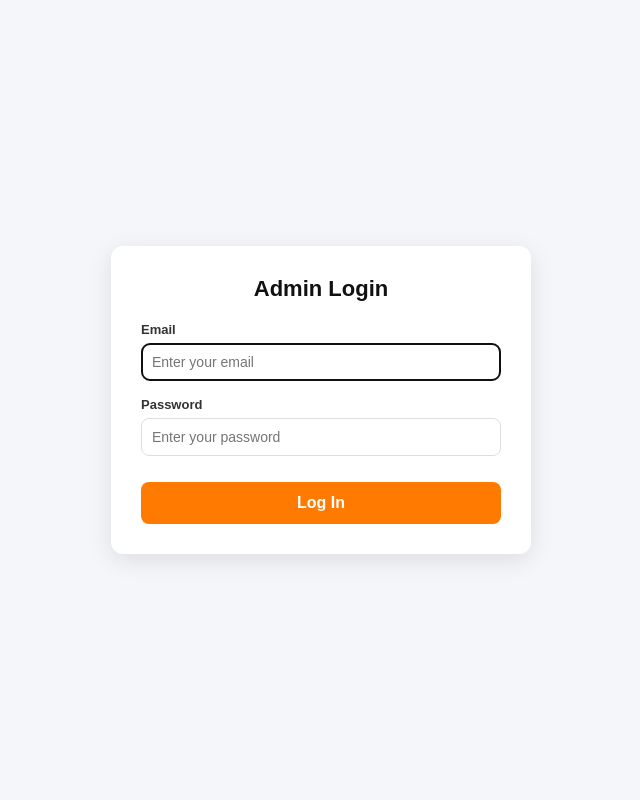
After one commit to deerao75/gstcaselaws, a Flask app: page /login in a window 1280 px wide. The commit adds this page. Shown: the whole page, without its empty margins (319-959 px from the left). Run offline with Flask 3, Linux system fonts and the light colour scheme; parts of the project's set-up code (start-up, migrations or seed data) failed here and were passed over.

Commit message:
many chanes

```diff
--- a/app.py
+++ b/app.py
@@ -104,7 +104,21 @@ CANDIDATE_WIDE    = int(os.getenv("HYBRID_CANDIDATES_WIDE", "800"))
 # Vector-only recall sweep controls
 VECTOR_SWEEP_LIMIT = int(os.getenv("VECTOR_SWEEP_LIMIT", "1200"))  # how many rows to scan for pure vector recall
 VECTOR_TOPK        = int(os.getenv("VECTOR_TOPK", "250"))          # top-k vector-only hits to merge
-VEC_ONLY_MIN       = float(os.getenv("VEC_ONLY_MIN", "0.40"))      # min cosine to keep vector-only hits (Lowered as discussed)
+VEC_ONLY_MIN       = float(os.getenv("VEC_ONLY_MIN", "0.55"))      # min cosine to keep vector-only hits (Lowered as discussed)
+
+
+# Predefined admin users: email -> hashed_password
+# Password: "admin123"
+ADMIN_USERS = {
+    "admin@acergst.com": "a665a45920422f9d417e4867efdc4fb8a04a1f3fff1fa07e998e86f7f7a27ae3",  # sha256("admin123")
+    "support@acergst.com": "a665a45920422f9d417e4867efdc4fb8a04a1f3fff1fa07e998e86f7f7a27ae3",
+}
+
+def hash_password(password):
+    return hashlib.sha256(password.encode()).hexdigest()
+
+# Optional: Add more admins programmatically
+# ADMIN_USERS["new@admin.com"] = hash_password("yourpassword")
 
 def _openai_chat(messages, max_tokens=800, temperature=0.35):
     if not OPENAI_API_KEY:
@@ -180,6 +194,47 @@ def _openai_embed(text: str, model: str = None):
         except Exception as e_old:
             print("Embedding error:", e_old or e_new)
             return None
+@app.before_request
+def require_login_for_admin_prefix():
+    """
+    Gate all /admin* routes behind login and enforce a simple idle timeout.
+    - If not logged in, redirect to /login?next=...
+    - If idle for >30 minutes, force re-login.
+    """
+    # Local import so this def is self-contained for copy-paste
+    import time as _t
+
+    path = (request.path or "")
+    if not path.startswith("/admin"):
+        return  # only guard the /admin prefix
+
+    # If there is no authenticated admin in session, bounce to login
+    if 'admin_email' not in session:
+        return redirect(url_for('login', next=request.url))
+
+    # Idle-timeout check (30 minutes). Adjust seconds (1800) if you want.
+    now = int(_t.time())
+    last_seen = session.get('last_seen_at')
+    if last_seen and (now - last_seen) > 1800:
+        # Too long idle — clear session and ask to re-login
+        session.pop('admin_email', None)
+        session.pop('last_seen_at', None)
+        return redirect(url_for('login', next=request.url))
+
+    # Refresh the activity timestamp on any /admin request
+    session['last_seen_at'] = now
+
+
+from functools import wraps
+from flask import Flask, session, redirect, url_for, request, render_template
+
+def login_required(f):
+    @wraps(f)
+    def decorated_function(*args, **kwargs):
+        if 'admin_email' not in session:
+            return redirect(url_for('login'))
+        return f(*args, **kwargs)
+    return decorated_function
 
 # ======================= RUNTIME CACHES =======================
 _AI_CACHE = {}
@@ -1277,6 +1332,51 @@ from sqlalchemy import func, or_  # Make sure func and or_ are imported
 
 # ... other imports ...
 
+
+
+@app.route('/login', methods=['GET', 'POST'])
+def login():
+    """
+    Login using ADMIN_USERS (email -> sha256(password) hash).
+    Expects form fields: name="email", name="password".
+    On success, sets session['admin_email'] and session['last_seen_at'].
+    Honors ?next=... redirect if present.
+    """
+    error = None
+    if request.method == 'POST':
+        email = (request.form.get('email') or request.form.get('username') or '').strip().lower()
+        password = request.form.get('password') or ''
+
+        # Compute SHA-256 using your helper if present, else fallback
+        try:
+            computed_hash = hash_password(password)  # your existing helper
+        except NameError:
+            import hashlib
+            computed_hash = hashlib.sha256(password.encode()).hexdigest()
+
+        stored_hash = ADMIN_USERS.get(email)
+
+        if stored_hash and stored_hash == computed_hash:
+            # success: establish session and redirect
+            import time as _t
+            session['admin_email'] = email
+            session['last_seen_at'] = int(_t.time())
+            nxt = request.args.get('next')
+            return redirect(nxt or url_for('admin_caselaws'))
+        else:
+            error = "Invalid email or password."
+
+    return render_template('login.html', error=error)
+
+@app.route('/logout')
+def logout():
+    """
+    Clear admin session and return to the login page.
+    """
+    session.pop('admin_email', None)
+    session.pop('last_seen_at', None)
+    return redirect(url_for('login'))
+
 @app.get("/admin")
 def admin_root():
     return redirect(url_for("admin_caselaws"))
@@ -1944,5 +2044,24 @@ def _subjects_grouped():
     _meta_cache_set(ck, out, ttl_sec=300)
     return out
 
+import logging
+
+@app.route('/_diag/test_login', methods=['POST'])
+def _diag_test_login():
+    # TEMPORARY: For debugging only. Remove after fixing.
+    email = (request.form.get('email') or request.form.get('username') or '').strip().lower()
+    password = request.form.get('password') or ''
+    computed = hash_password(password)
+    stored = ADMIN_USERS.get(email)
+    logging.warning("LOGIN DIAG email=%r stored=%r computed=%r match=%r",
+                    email, stored, computed, stored == computed)
+    return {
+        "email": email,
+        "stored_hash_present": bool(stored),
+        "hash_of_entered_password": computed,
+        "matches_stored_hash": bool(stored and stored == computed)
+    }, 200
+
+
 if __name__ == "__main__":
     app.run(debug=True)
--- a/templates/admin_caselaws.html
+++ b/templates/admin_caselaws.html
@@ -104,6 +104,7 @@ table th{ font-weight:500; background:#fafafa; }
     <a class="nav-link {% if mode=='delete' %}active{% endif %}" href="{{ url_for('admin_caselaws') }}?mode=delete">🗑️ Delete</a>
     <a class="nav-link" id="bulkDownloadLink" href="{{ url_for('admin_export_csv') }}">⬇️ Bulk Download</a>
     <a class="nav-link" id="bulkUploadLink" href="javascript:void(0)" onclick="document.getElementById('panel-bulkupload').classList.add('show'); document.querySelectorAll('.panel').forEach(p => p !== document.getElementById('panel-bulkupload') && p.classList.remove('show'));">⬆️ Bulk Upload</a>
+    <a class="nav-link" href="{{ url_for('logout') }}">🚪 Logout</a>
   </aside>
   <!-- RIGHT CONTENT -->
   <div class="main">
--- /dev/null
+++ b/templates/login.html
@@ -0,0 +1,92 @@
+<!-- templates/login.html -->
+<!DOCTYPE html>
+<html lang="en">
+<head>
+  <meta charset="UTF-8" />
+  <title>Admin Login</title>
+  <style>
+    body {
+      font-family: "Aptos", sans-serif;
+      background: #f4f6f9;
+      margin: 0;
+      padding: 0;
+      display: flex;
+      justify-content: center;
+      align-items: center;
+      height: 100vh;
+    }
+    .login-box {
+      width: 360px;
+      background: #fff;
+      border-radius: 12px;
+      box-shadow: 0 6px 24px rgba(0,0,0,0.1);
+      padding: 30px;
+      text-align: center;
+    }
+    h2 {
+      margin: 0 0 20px 0;
+      color: #111;
+      font-size: 22px;
+    }
+    .form-group {
+      margin-bottom: 16px;
+      text-align: left;
+    }
+    label {
+      display: block;
+      margin-bottom: 6px;
+      font-weight: 600;
+      color: #333;
+      font-size: 13px;
+    }
+    input[type="email"],
+    input[type="password"] {
+      width: 100%;
+      padding: 10px;
+      border: 1px solid #ddd;
+      border-radius: 8px;
+      font-size: 14px;
+      box-sizing: border-box;
+    }
+    button {
+      width: 100%;
+      padding: 12px;
+      background: #ff7a00;
+      color: white;
+      border: none;
+      border-radius: 8px;
+      font-size: 16px;
+      font-weight: 700;
+      cursor: pointer;
+      margin-top: 10px;
+    }
+    button:hover {
+      background: #e56e00;
+    }
+    .error {
+      color: #d93025;
+      font-size: 13px;
+      margin-top: 10px;
+    }
+  </style>
+</head>
+<body>
+  <div class="login-box">
+    <h2>Admin Login</h2>
+    <form method="POST" action="{{ url_for('login') }}">
+      <div class="form-group">
+        <label for="email">Email</label>
+        <input type="email" id="email" name="email" placeholder="Enter your email" required autofocus />
+      </div>
+      <div class="form-group">
+        <label for="password">Password</label>
+        <input type="password" id="password" name="password" placeholder="Enter your password" required />
+      </div>
+      <button type="submit">Log In</button>
+      {% if error %}
+        <p class="error">{{ error }}</p>
+      {% endif %}
+    </form>
+  </div>
+</body>
+</html>
```
Also changed, not shown: templates/public_case_detail.html (+79 -62 lines).
